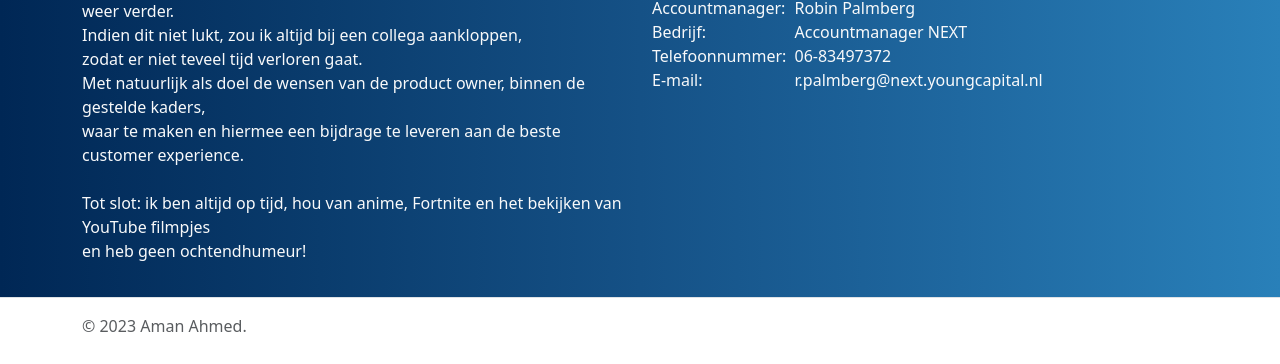
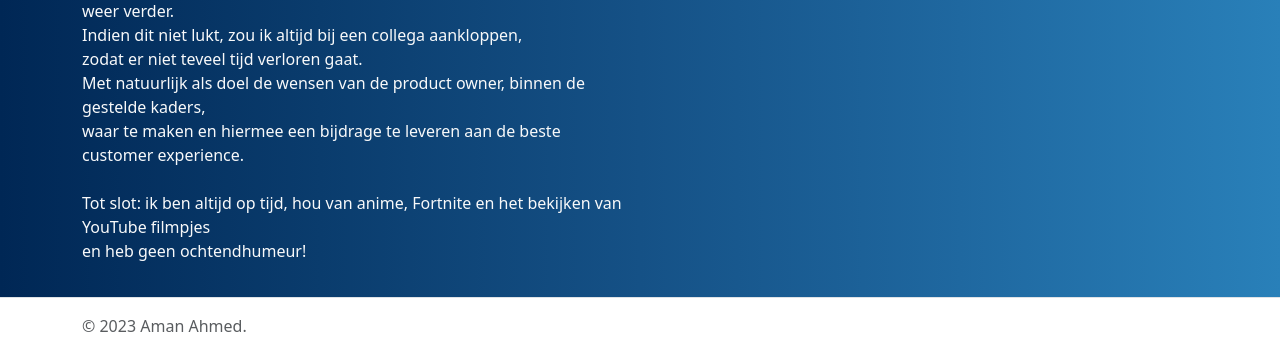
Before and after one commit to Aman07a/aman07a.github.io, a plain HTML site: page src/introduction.html in a window 1280 px wide. Shown: the part 436-800 px from the top of the page. Drawn offline with nearby package versions, Linux system fonts and the light colour scheme.

Commit message:
Updated Introduction Page

```diff
--- a/src/introduction.html
+++ b/src/introduction.html
@@ -148,36 +148,6 @@
 
               <br />
               <br />
-
-              <p class="display-3">Contact</p>
-              <div class="row">
-                <div class="col-12 col-sm-12 col-md-6 col-lg-3">
-                  Accountmanager:
-                </div>
-                <div class="col-12 col-sm-12 col-md-6 col-lg-9">
-                  Robin Palmberg
-                </div>
-              </div>
-              <div class="row">
-                <div class="col-12 col-sm-12 col-md-6 col-lg-3">Bedrijf:</div>
-                <div class="col-12 col-sm-12 col-md-6 col-lg-9">
-                  Accountmanager NEXT
-                </div>
-              </div>
-              <div class="row">
-                <div class="col-12 col-sm-12 col-md-6 col-lg-3">
-                  Telefoonnummer:
-                </div>
-                <div class="col-12 col-sm-12 col-md-6 col-lg-9">
-                  06-83497372
-                </div>
-              </div>
-              <div class="row">
-                <div class="col-12 col-sm-12 col-md-6 col-lg-3">E-mail:</div>
-                <div class="col-12 col-sm-12 col-md-6 col-lg-9">
-                  r.palmberg@next.youngcapital.nl
-                </div>
-              </div>
             </div>
           </div>
         </div>
```
